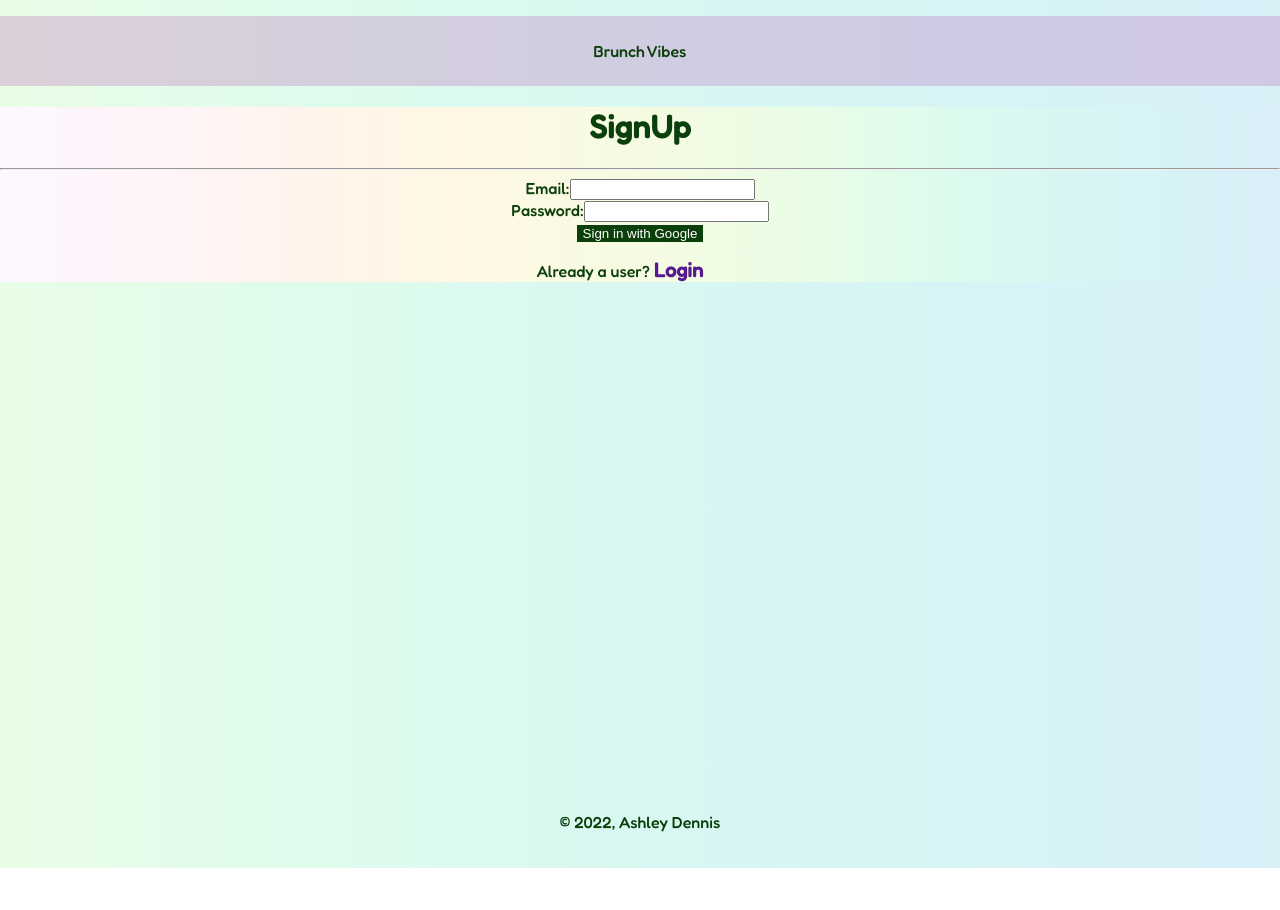
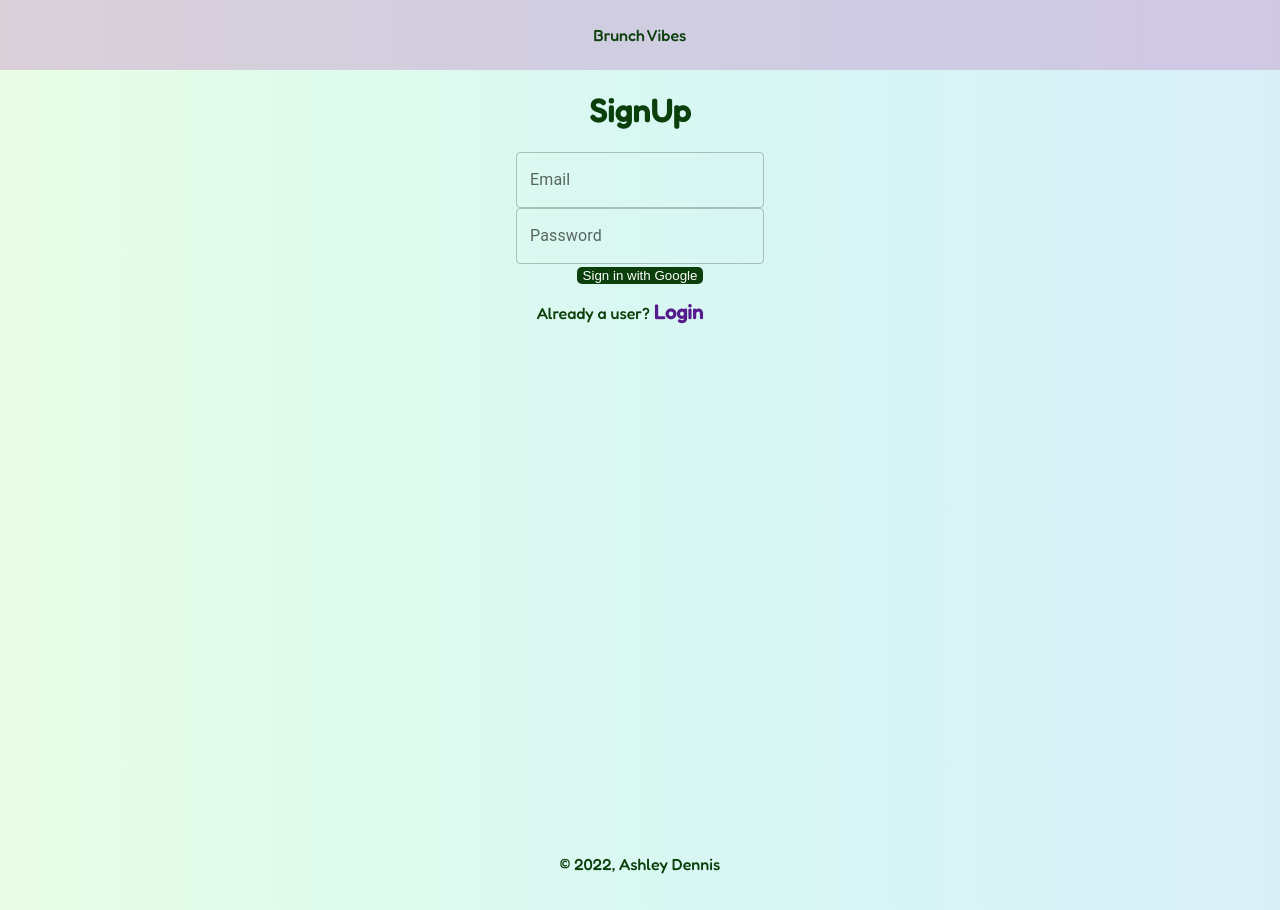
Before and after one commit to AshleyDennisDev/brunch-vibes-web, a React (Create React App) app: page /signup in a window 1280 px wide. Before the commit the page ends 868 px from the top, so only its background shows below. Built offline with nearby package versions, Linux system fonts and the light colour scheme; no server answers.

Commit message:
style login/signup

```diff
--- a/src/App.css
+++ b/src/App.css
@@ -46,50 +46,43 @@
   }
 }
 
-.login, .signup{
+.login,
+.signup {
   color: rgb(11, 63, 11);
   font-family: "Fredoka", sans-serif;
   text-align: center;
-  background-image: linear-gradient(
-    to right,
-    #fdf7ff,
-    #fff5fb,
-    #fff4f2,
-    #fff5e9,
-    #fff8e4,
-    #f9fae3,
-    #f2fbe3,
-    #e9fde6,
-    #defbed,
-    #d8f7f3,
-    #d7f3f7,
-    #daeef7
-  );
-margin-bottom: 500px;
+  margin-bottom: 500px;
 }
 
-.welcome{
+.loginBtn,
+.signupBtn {
+  background-color: rgb(11, 63, 11);
+  color: white;
+  border: none;
+  border-radius: 5px;
+}
+
+.welcome {
   display: flex;
   flex-direction: column;
   align-items: flex-end;
-
 }
 
-.welcomeBtn{
+.welcomeBtn {
   display: flex;
   align-items: flex-end;
 }
 
-h2{
+h2 {
   margin-left: 30px;
-  color: rgb(11, 63, 11)
+  color: rgb(11, 63, 11);
 }
 
 /* @media("./images/defaultPic.jpeg"){
   opacity: 0.5;
 } */
 
-h3{
+h3 {
   color: rgb(11, 63, 11);
   text-align: center;
 }
@@ -116,10 +109,10 @@ h3{
   position: relative;
   width: 18rem;
   height: 25rem;
-margin: 1rem;
+  margin: 1rem;
 }
 
-.cardActions{
+.cardActions {
   display: flex;
   align-content: space-between;
   margin-bottom: 0px;
@@ -132,7 +125,6 @@ margin: 1rem;
   justify-content: flex-end;
   margin-right: 0px;
 }
-
 
 #box {
   display: flex;
--- a/src/App.js
+++ b/src/App.js
@@ -14,10 +14,6 @@ import Welcome from "./scenes/Welcome";
 
 function App() {
   const [user, setUser] = useState();
-
-  // useEffect(() => {
-  //   console.log('here is my useEffect', user)
-  // },[])
 
   return (
     <>
--- a/src/components/ChicVibe.js
+++ b/src/components/ChicVibe.js
@@ -1,4 +1,3 @@
-import { Container } from "@mui/material";
 import React, { useEffect, useState } from "react";
 import BrunchCards from "./Cards";
 import "../App.css";
--- a/src/components/ChillVibe.js
+++ b/src/components/ChillVibe.js
@@ -1,4 +1,3 @@
-import { Container } from "@mui/material";
 import React, { useEffect, useState } from "react";
 import BrunchCards from "./Cards";
 import "../App.css";
--- a/src/components/Header.js
+++ b/src/components/Header.js
@@ -4,6 +4,6 @@ import '../App.css'
 export default function Header() {
     return(
 
-   <p className="header"> Brunch Vibes </p>
+   <header className="header"> Brunch Vibes </header>
 
     )}
--- a/src/components/PartyVibe.js
+++ b/src/components/PartyVibe.js
@@ -1,4 +1,3 @@
-import { Container } from "@mui/material";
 import React, { useEffect, useState } from "react";
 import BrunchCards from "./Cards";
 import "../App.css";
--- a/src/scenes/Login.js
+++ b/src/scenes/Login.js
@@ -7,7 +7,7 @@ import {
   signInWithPopup,
 } from "firebase/auth";
 import { app } from "../ConnectAuth";
-import { Button } from "@mui/material";
+import { Box, TextField } from "@mui/material";
 
 export default function Login({ setUser, user }) {
   const [email, setEmail] = useState("");
@@ -22,10 +22,7 @@ export default function Login({ setUser, user }) {
 
     if (localUser) {
       setUser({ ...user, displayName: localUser });
-    } else {
-      setUser(null);
     }
-    //navigate('/')
   }, []);
 
   const handleFormSubmit = (event) => {
@@ -43,7 +40,6 @@ export default function Login({ setUser, user }) {
       .then((result) => {
         setUser(result.user);
         localStorage.setItem("displayName", result.user.displayName);
-        localStorage.setItem("avatar", result.user.photoURL);
         localStorage.setItem("uid", result.user.uid);
 
         console.log("this is my result", result.user.displayName);
@@ -52,40 +48,29 @@ export default function Login({ setUser, user }) {
       .catch(alert);
   };
 
-  console.log("here is my user from my parent component", user);
+  return (
+    <Box component="form" className="login" onSubmit={handleFormSubmit}>
+      <h1>Login</h1>
 
-  return (
-    <div className="login">
-      <h1>Login</h1>
-      <hr />
-      <form onSubmit={handleFormSubmit}>
-        <label>
-          Email:
-          <input
-            type="email"
-            value={email}
+        <TextField
+          label="Email"
+            id="emailField"
+            name="location"
+            variant="outlined"
             onChange={(e) => setEmail(e.target.value)}
           />
-        </label>
         <br />
-        <label>
-          Password:
-          <input
+        <TextField
+            id="passwordField"
+            label="Password"
             type="password"
-            value={password}
+            variant="outlined"
             onChange={(e) => setPassword(e.target.value)}
           />
-        </label>
         <br />
-        {/* <input type='submit' value='Login'/> */}
-      </form>
       <button
         onClick={handleGoogleLogin}
-        style={{
-          backgroundColor: "rgb(11, 63, 11)",
-          color: "white",
-          border: "none",
-        }}
+        className="loginBtn"
       >
         Login with Google
       </button>
@@ -93,6 +78,6 @@ export default function Login({ setUser, user }) {
         {" "}
         Not a user? <Link to="/signup">Sign Up</Link>
       </p>
-    </div>
+    </Box>
   );
 }
--- a/src/scenes/Signup.js
+++ b/src/scenes/Signup.js
@@ -7,6 +7,7 @@ import {
   signInWithPopup,
 } from "firebase/auth";
 import { app } from "../ConnectAuth";
+import { Box, TextField } from "@mui/material";
 
 export default function SignUp({ setUser }) {
   const [email, setEmail] = useState("");
@@ -35,35 +36,28 @@ export default function SignUp({ setUser }) {
   };
 
   return (
-    <div className="signup">
+    <Box component="form" className="signup" onSubmit={handleFormSubmit}>
       <h1>SignUp</h1>
-      <hr />
-      <form onSubmit={handleFormSubmit}>
-        <label>
-          Email:
-          <input
-            type="email"
-            value={email}
+
+      <TextField
+          label="Email"
+            id="emailField"
+            name="location"
+            variant="outlined"
             onChange={(e) => setEmail(e.target.value)}
           />
-        </label>
         <br />
-        <label>
-          Password:
-          <input
+        <TextField
+            id="passwordField"
+            label="Password"
             type="password"
-            value={password}
+            variant="outlined"
             onChange={(e) => setPassword(e.target.value)}
           />
-        </label>
-      </form>
+          <br/>
       <button
         onClick={handleGoogleLogin}
-        style={{
-          backgroundColor: "rgb(11, 63, 11)",
-          color: "white",
-          border: "none",
-        }}
+     className='signupBtn'
       >
         Sign in with Google
       </button>
@@ -71,6 +65,6 @@ export default function SignUp({ setUser }) {
         {" "}
         Already a user? <Link to="/login">Login</Link>
       </p>
-    </div>
+    </Box>
   );
 }
```
